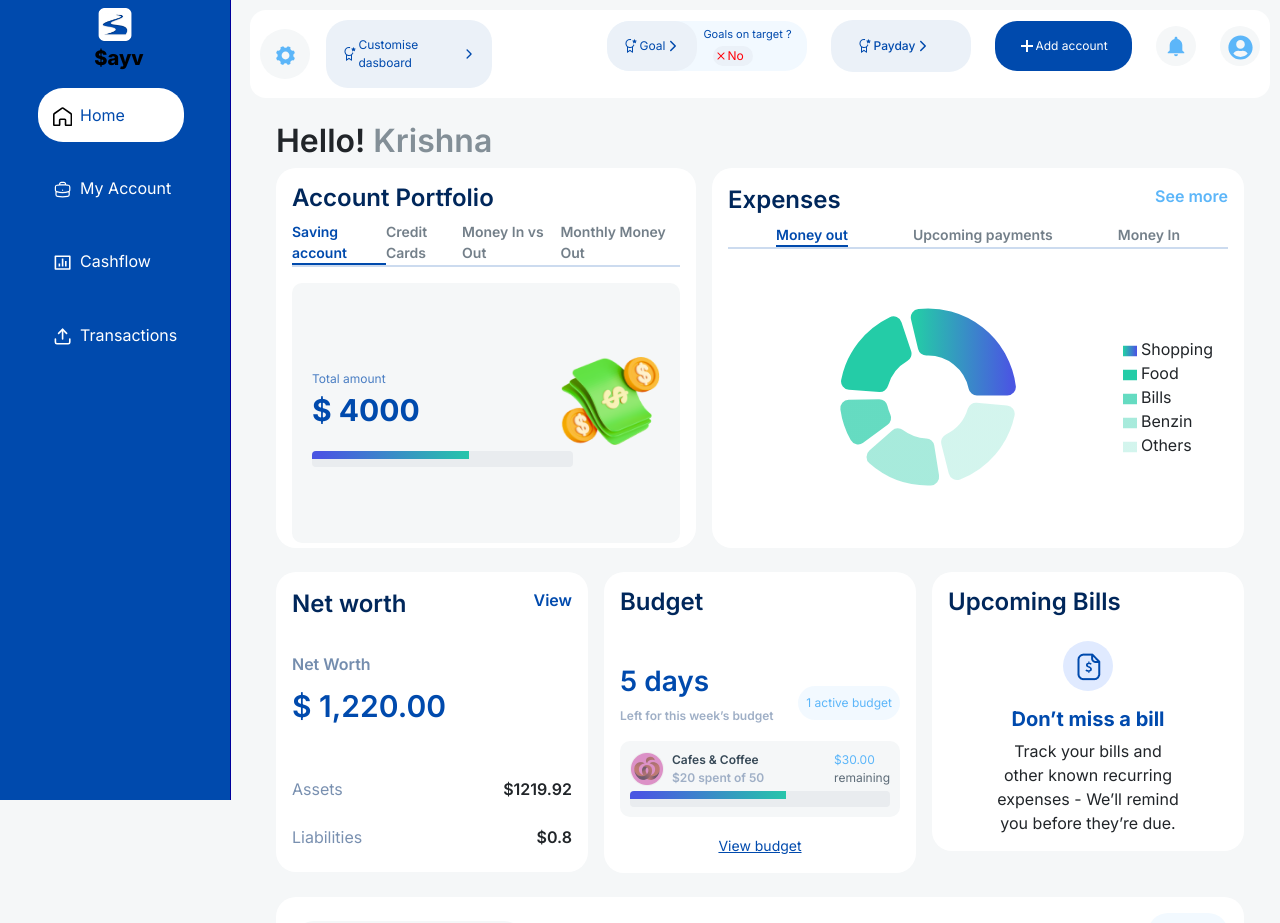
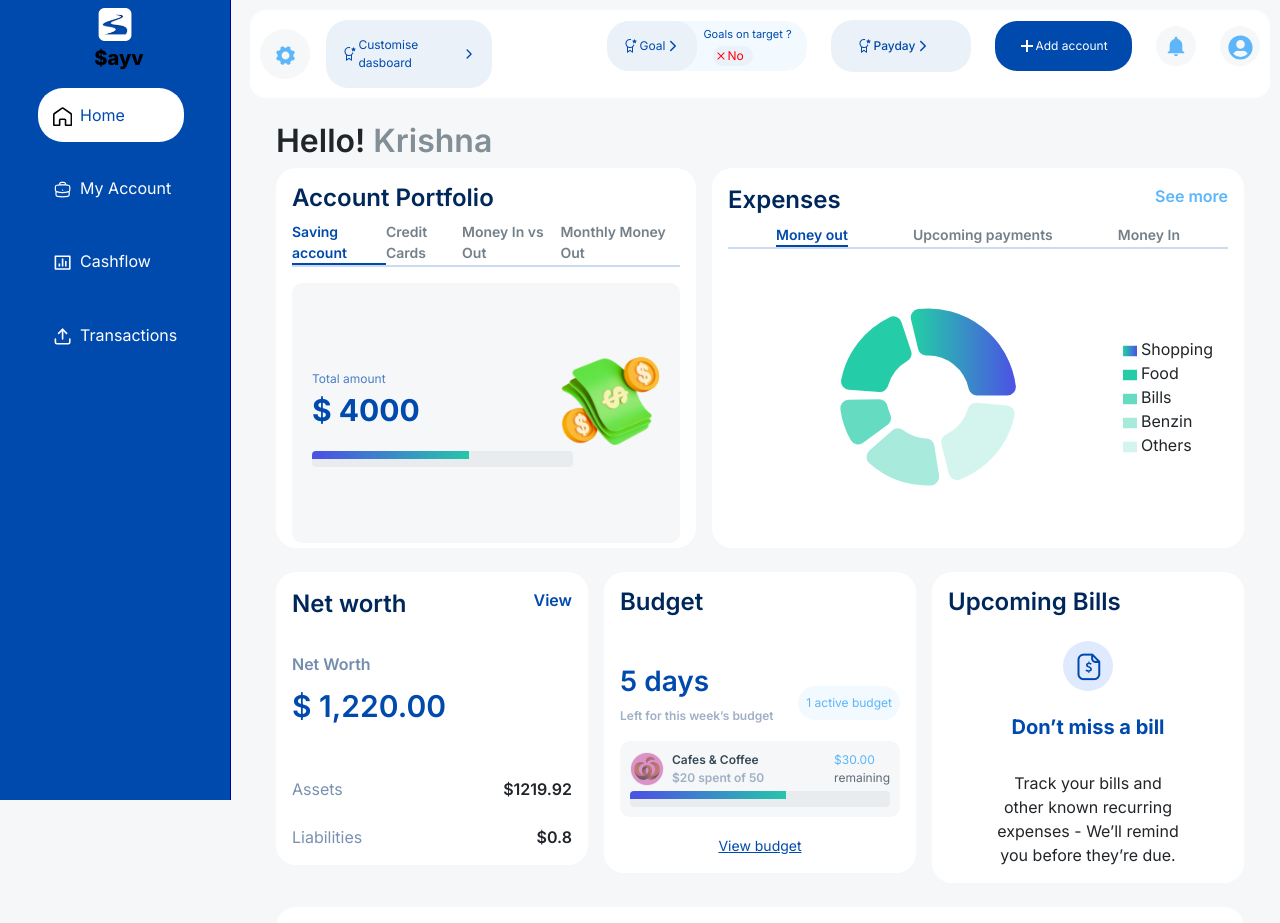
Before and after one commit to Arul-1911/savy-frontend-user, a React (Create React App) app: page /user/dashboard in a window 1280 px wide. Shown: the top 923 px of the page. Built offline with nearby package versions, Linux system fonts and the light colour scheme; sample sign-in values are in the browser's storage.

Commit message:
bug fixes

```diff
--- a/src/pages/Dashboard.js
+++ b/src/pages/Dashboard.js
@@ -734,7 +734,7 @@ export default function Dashboard() {
 
         <Row className="g-3 mt-2">
           <Col>
-            <DashboardCard height="300px">
+            <DashboardCard>
               <div className="d-flex align-items-center justify-content-between">
                 <h4 style={{ fontWeight: 600, color: "rgba(0, 39, 91, 1)" }}>
                   Net worth
@@ -950,7 +950,7 @@ export default function Dashboard() {
                 </div>
 
                 <h3
-                  className="text-center mt-3"
+                  className="text-center mt-4"
                   style={{
                     fontWeight: 700,
                     fontSize: "20px",
@@ -961,7 +961,7 @@ export default function Dashboard() {
                 </h3>
 
                 <div
-                  className="text-center px-5"
+                  className="text-center px-5 mt-4"
                   style={{
                     fontWeight: 400,
                     fontSize: "16px",
--- a/src/pages/GetStart.js
+++ b/src/pages/GetStart.js
@@ -1,8 +1,19 @@
-import React from "react";
-import { Link } from "react-router-dom";
+import React, { useEffect } from "react";
+import { Link, useNavigate } from "react-router-dom";
 import { Button, Card, Col, Container, Image, Row } from "react-bootstrap";
+import { useSelector } from "react-redux";
+import { selectAuth } from "../features/authSlice";
 
 export default function GetStart() {
+  const navigate = useNavigate();
+  const { accessToken } = useSelector(selectAuth);
+
+  useEffect(() => {
+    if (accessToken) {
+      navigate("/user/dashboard");
+    }
+  }, [accessToken]);
+
   return (
     <Container
       fluid
--- a/src/pages/Passcode.js
+++ b/src/pages/Passcode.js
@@ -1,6 +1,5 @@
 import React, { useState } from "react";
 import { Button, Col, Form, Image, Row, Spinner } from "react-bootstrap";
-// import { ToastContainer } from "react-toastify";
 import { getError } from "../utils/error";
 import FormField from "../components/layout/FormField";
 import { useUserRegistrationMutation } from "../features/apiSlice";
@@ -108,7 +107,6 @@ export default function Passcode() {
           </Col>
         </Row>
       </Form>
-      {/* <ToastContainer /> */}
     </LoginCard>
   );
 }
--- a/src/pages/SignupScreen.js
+++ b/src/pages/SignupScreen.js
@@ -1,7 +1,6 @@
 import React, { useState } from "react";
 import { useNavigate } from "react-router-dom";
 import { Button, Col, Form, Image, Row } from "react-bootstrap";
-// import { ToastContainer } from "react-toastify";
 import { getError } from "../utils/error";
 import FormField from "../components/layout/FormField";
 import LoginCard from "../components/layout/LoginCard";
@@ -114,8 +113,6 @@ export default function SignupScreen() {
           </Col>
         </Row>
       </Form>
-
-      {/* <ToastContainer /> */}
     </LoginCard>
   );
 }
```
